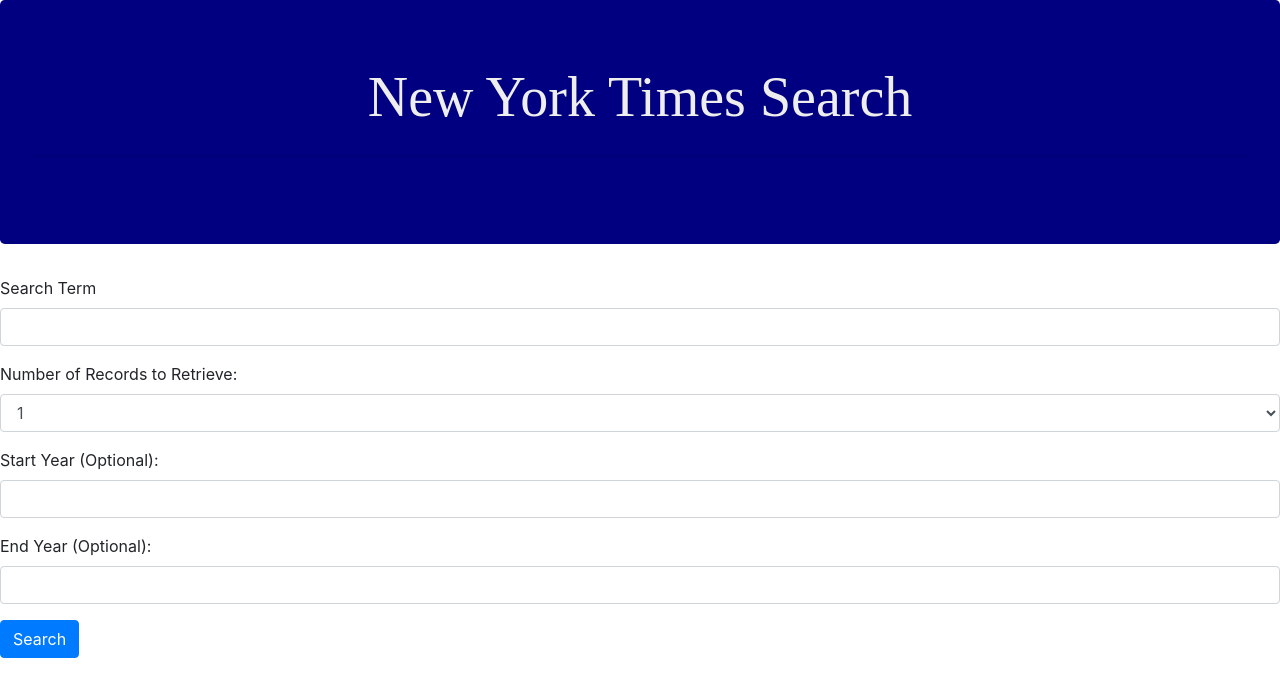
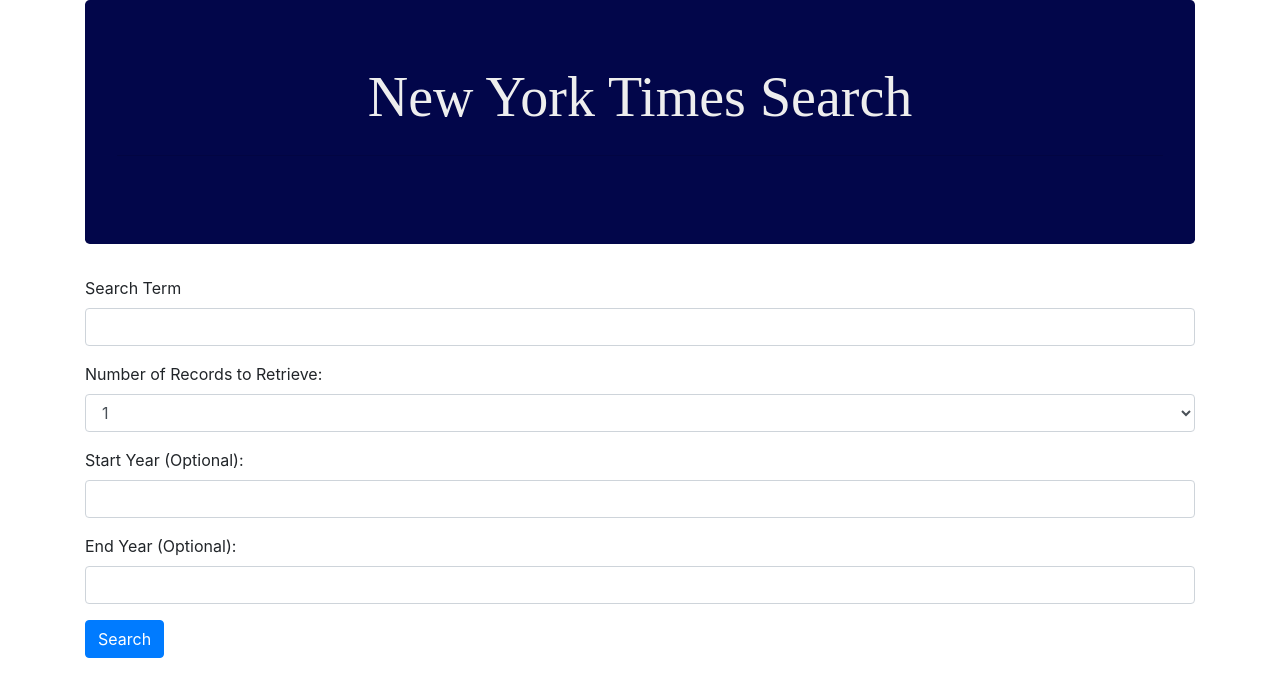
Before and after one commit to katjones23/NYTSearch, a plain HTML site: page index.html in a window 1280 px wide. Drawn offline with nearby package versions, Linux system fonts and the light colour scheme.

Commit message:
pushing to master

```diff
--- a/index.html
+++ b/index.html
@@ -15,11 +15,14 @@
 </head>
 
 <body>
+    <div class="container">
         <div class="jumbotron justify-content-center">
             <h1 class="display-4">New York Times Search</h1>
             <hr class="my-4">
         </div>
+    </div>
 
+    <div class="container">
         <form>
             <div class="form-group">
                 <label for="search-term">Search Term</label>
@@ -69,6 +72,7 @@
                 </div>
             </div>
         </form>
+    </div>
 
     <!-- Optional JavaScript -->
     <!-- jQuery first, then Popper.js, then Bootstrap JS -->
--- a/style.css
+++ b/style.css
@@ -1,5 +1,5 @@
 .jumbotron {
-    background-color: navy;
+    background-color: #02064a;
     color: #eeeeee;
     text-align: center;
     font-weight: bolder;
```
Lines whose indentation alone changed are shown as unchanged.
